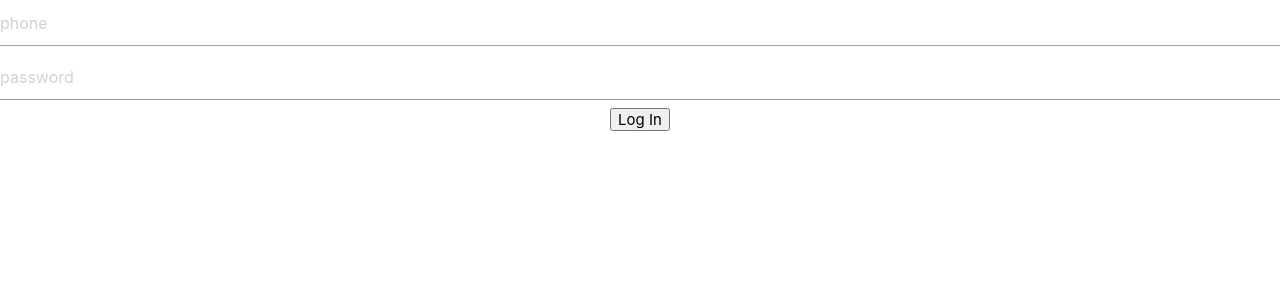
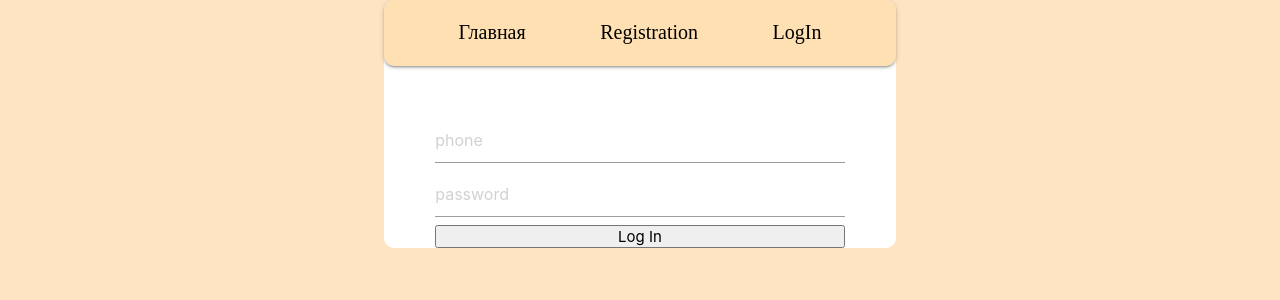
Before and after one commit to Karabeshkin/e-shop, a React (Create React App) app in the folder client/: page /authorization in a window 1280 px wide. Shown: the top 300 px of the page. Built offline with nearby package versions, Linux system fonts and the light colour scheme.

Commit message:
cssregict

```diff
--- /dev/null
+++ b/client/src/components/features/Auth/Authorization.css
@@ -0,0 +1,23 @@
+.loginMane{
+  display: flex;
+  flex-wrap: wrap;
+  justify-content: center;
+  width: 100vw;
+  height: 100vh;
+  background-color: bisque;
+  flex-direction: row;
+  align-content: flex-start;
+  align-items: center;
+}
+
+
+.login{
+  width: 40%;
+  background-color: white;
+  display: flex;
+  flex-direction: row;
+  flex-wrap: wrap;
+  justify-content: space-around;
+  align-content: center;
+  border-radius: 10px;
+}
--- a/client/src/components/features/Auth/Authorization.tsx
+++ b/client/src/components/features/Auth/Authorization.tsx
@@ -3,6 +3,8 @@ import { useNavigate } from 'react-router';
 // import * as api from './api';
 import { useAppDispatch } from '../store/store';
 import { authorizationUser } from './authSlice';
+import './Authorization.css';
+import NavbarMiddle from '../../NavbarMiddle/NavbarMiddle';
 
 export default function Authorization(): JSX.Element {
   const [phone, setPhone] = useState('');
@@ -10,7 +12,9 @@ export default function Authorization(): JSX.Element {
   const navigate = useNavigate();
   const dispatch = useAppDispatch();
 
-  const authorization = async (e: React.FormEvent<HTMLFormElement>): Promise<void> => {
+  const authorization = async (
+    e: React.FormEvent<HTMLFormElement>
+  ): Promise<void> => {
     e.preventDefault();
     try {
       const res = await dispatch(authorizationUser({ phone, password }));
@@ -23,12 +27,25 @@ export default function Authorization(): JSX.Element {
   };
 
   return (
-    <div>
-      <form onSubmit={authorization}>
-        <input name="phone" placeholder="phone" required onChange={(e) => setPhone(e.target.value)} />
-        <input name="password" placeholder="password" required onChange={(e) => setPassword(e.target.value)} />
-        <button type="submit">Log In</button>
-      </form>
+    <div className="loginMane">
+      <div className="login">
+        <NavbarMiddle/>
+        <form onSubmit={authorization}>
+          <input
+            name="phone"
+            placeholder="phone"
+            required
+            onChange={(e) => setPhone(e.target.value)}
+          />
+          <input
+            name="password"
+            placeholder="password"
+            required
+            onChange={(e) => setPassword(e.target.value)}
+          />
+          <button type="submit">Log In</button>
+        </form>
+      </div>
     </div>
   );
 }
--- /dev/null
+++ b/client/src/components/features/Auth/Registration.css
@@ -0,0 +1,39 @@
+.registrMane {
+  display: flex;
+  flex-wrap: wrap;
+  justify-content: center;
+  width: 100vw;
+  height: 100vh;
+  background-color: bisque;
+  flex-direction: row;
+  align-content: flex-start;
+  align-items: center;
+}
+
+.registr {
+  width: 40%;
+  background-color: white;
+  display: flex;
+  flex-direction: row;
+  flex-wrap: wrap;
+  justify-content: space-around;
+  align-content: center;
+  border-radius: 5%;
+}
+
+form {
+
+  display: flex;
+  flex-direction: column;
+  flex-wrap: inherit;
+  width: 80%;
+  align-content: center;
+  justify-content: flex-start;
+  align-items: stretch;
+  border-radius: 5%;
+}
+
+
+button{
+
+}
--- a/client/src/components/features/Auth/Registration.tsx
+++ b/client/src/components/features/Auth/Registration.tsx
@@ -4,8 +4,10 @@ import { useNavigate } from 'react-router';
 import { useSelector } from 'react-redux';
 import { RootState, useAppDispatch } from '../store/store';
 import { registrationUser } from './authSlice';
+import './Registration.css';
+import NavbarMiddle from '../../NavbarMiddle/NavbarMiddle';
 
-export default function Registration():JSX.Element {
+export default function Registration(): JSX.Element {
   const [name, setName] = useState('');
   const [phone, setEmail] = useState('');
   const [password, setPassword] = useState('');
@@ -13,13 +15,17 @@ export default function Registration():JSX.Element {
   const dispatch = useAppDispatch();
   const navigate = useNavigate();
 
-  const error = useSelector((store:RootState) => store.auth.error);
+  const error = useSelector((store: RootState) => store.auth.error);
   // const user = useSelector((store:RootState) => store.auth.user);
 
-  const registr = async (e: React.FormEvent<HTMLFormElement>): Promise<void> => {
+  const registr = async (
+    e: React.FormEvent<HTMLFormElement>
+  ): Promise<void> => {
     e.preventDefault();
     try {
-      const res = await dispatch(registrationUser({ name, phone, password, cpassword }));
+      const res = await dispatch(
+        registrationUser({ name, phone, password, cpassword })
+      );
       if (res.payload !== undefined) {
         navigate('/');
       }
@@ -29,14 +35,40 @@ export default function Registration():JSX.Element {
   };
 
   return (
-    <div>
-      <form onSubmit={registr}>
-            <input name="name" placeholder="name" required onChange={(e) => setName(e.target.value)} />
-            <input type="phone" name="phone" placeholder="phone" required onChange={(e) => setEmail(e.target.value)} />
-            <input type="password" name="password" placeholder="password" required onChange={(e) => setPassword(e.target.value)} />
-            <input type="cpassword" name="cpassword" placeholder="cpassword" required onChange={(e) => setCpassword(e.target.value)} />
-            <button type="submit">register</button>
-      </form>
+    <div className="registrMane">
+      <div className="registr">
+        <NavbarMiddle />
+        <form onSubmit={registr}>
+          <input
+            name="name"
+            placeholder="name"
+            required
+            onChange={(e) => setName(e.target.value)}
+          />
+          <input
+            type="number"
+            name="phone"
+            placeholder="phone"
+            required
+            onChange={(e) => setEmail(e.target.value)}
+          />
+          <input
+            type="password"
+            name="password"
+            placeholder="password"
+            required
+            onChange={(e) => setPassword(e.target.value)}
+          />
+          <input
+            type="password"
+            name="cpassword"
+            placeholder="cpassword"
+            required
+            onChange={(e) => setCpassword(e.target.value)}
+          />
+          <button type="submit">register</button>
+        </form>
+      </div>
       <div>{error}</div>
     </div>
   );
--- a/client/src/components/features/Category/CategoryPage.tsx
+++ b/client/src/components/features/Category/CategoryPage.tsx
@@ -1,11 +1,17 @@
 import React from 'react';
 import ProductsList from '../Products/ProductsList';
-// import './Category.css';
+import './Category.css';
+import NavbarMiddle from '../../NavbarMiddle/NavbarMiddle';
 
 function CategoryPage(): JSX.Element {
   return (
-    <div>
-      <ProductsList />
+    <div className="productList">
+      <div className="productMiddle">
+      <NavbarMiddle/>
+        <div className="category">
+          <ProductsList />
+        </div>
+      </div>
     </div>
   );
 }
--- a/client/src/components/features/Middle/Middle.tsx
+++ b/client/src/components/features/Middle/Middle.tsx
@@ -14,3 +14,4 @@ function Middle(): JSX.Element {
 }
 
 export default Middle;
+//uvbnkijp
--- a/client/src/components/features/Products/Product.css
+++ b/client/src/components/features/Products/Product.css
@@ -1,3 +1,49 @@
+.product {
+  display: flex;
+  flex-wrap: wrap;
+  margin-top: 10%;
+  align-content: center;
+  align-items: center;
+  justify-content: space-evenly;
+  border-radius: 5%;
+  width: 30%;
+}
+
+.foto img {
+  width: 100%;
+  height: 150px;
+  border-radius: 5%;
+}
+
+.foto {
+  border-radius: 5%;
+  width: 100%;
+}
+
+.productList {
+  display: flex;
+  flex-wrap: nowrap;
+  flex-direction: row;
+  justify-content: center;
+  align-items: stretch;
+  width: 100vw;
+  height: 100vh;
+  background-color: rgb(248, 227, 201);
+}
+
+.productMiddle {
+  display: flex;
+  flex-wrap: wrap;
+  justify-content: flex-start;
+  align-items: center;
+  margin: 1%;
+  background-color: rgb(255, 255, 255);
+  border-radius: 10px;
+  width: 60%;
+  flex-direction: column;
+  align-content: center;
+}
+
 .product {
   display: flex;
   flex-wrap: wrap;
@@ -6,19 +52,26 @@
   align-items: center;
   justify-content: space-evenly;
   width: 120%;
+  flex-direction: row;
 }
 
-.foto img {
-  width: 300px;
-  height: 300px;
+.productCard {
   border-radius: 5%;
+  width: 30%;
 }
 
-.foto {
-  border-radius: 5%;
-  width: 300px;
-  height: 300px;
-  -webkit-box-shadow: -36px 25px 18px 8px rgba(0, 0, 0, 0.2);
-  -moz-box-shadow: -36px 25px 18px 8px rgba(0, 0, 0, 0.2);
-  box-shadow: -36px 25px 18px 8px rgba(0, 0, 0, 0.2);
+.price {
+  display: flex;
+  flex-direction: row;
+  flex-wrap: nowrap;
+  justify-content: space-between;
+  align-content: center;
+  align-items: center;
 }
+.buttonDob {
+  height: 30px;
+  width: 30px;
+}
+button img {
+  width: 100%;
+}
--- a/client/src/components/features/Products/ProductCard.tsx
+++ b/client/src/components/features/Products/ProductCard.tsx
@@ -3,6 +3,7 @@ import { Link } from 'react-router-dom';
 import { Product } from './type';
 import * as api from '../Cart/api';
 import { useAppDispatch } from '../store/store';
+import './Product.css';
 
 function ProductCard({
   product,
@@ -17,27 +18,28 @@ function ProductCard({
   };
 
   const addToFavorites = (): void => {
-    dispatch()
+    dispatch();
   };
 
   return (
     <>
-      <div>
+      <div className='productCard'>
         <button type="button" onClick={() => addToFavorites(product.id)}>
           Добавить в избранное
         </button>
-      </div>
+
         <div className="foto">
           <Link to={`/categories/${title}/${product.id}`}>
             <img src={product.Photos[0].url} alt="product" />
           </Link>
         </div>
-      <div>
+        <div className='price'>
           <div>{product.title}</div>
           <div>{product.cost}</div>
-        <button type="button" onClick={addCart}>
+          <button className='buttonDob' type="button" onClick={addCart}>
             <img src="/cart.png" alt="cart" />
           </button>
+        </div>
       </div>
     </>
   );
--- a/client/src/components/features/Products/ProductPage.tsx
+++ b/client/src/components/features/Products/ProductPage.tsx
@@ -3,6 +3,7 @@ import { useSelector } from 'react-redux';
 import { useNavigate, useParams } from 'react-router';
 import { RootState, useAppDispatch } from '../store/store';
 import { oneProductInit } from './productsSlice';
+import './Product.css'
 
 function ProductPage(): JSX.Element {
   const dispatch = useAppDispatch();
--- a/client/src/components/features/Products/productsSlice.ts
+++ b/client/src/components/features/Products/productsSlice.ts
@@ -2,6 +2,7 @@
 import { createAsyncThunk, createSlice } from '@reduxjs/toolkit';
 import { State } from './type';
 import * as api from './api';
+import './Product.css'
 
 export const initialState: State = {
   products: [],
```
Also changed, not shown: client/src/components/features/Category/Category.css (+0 -7 lines), 2 other files (tests, documents, lock files or other folders). Lines whose indentation alone changed are shown as unchanged.
